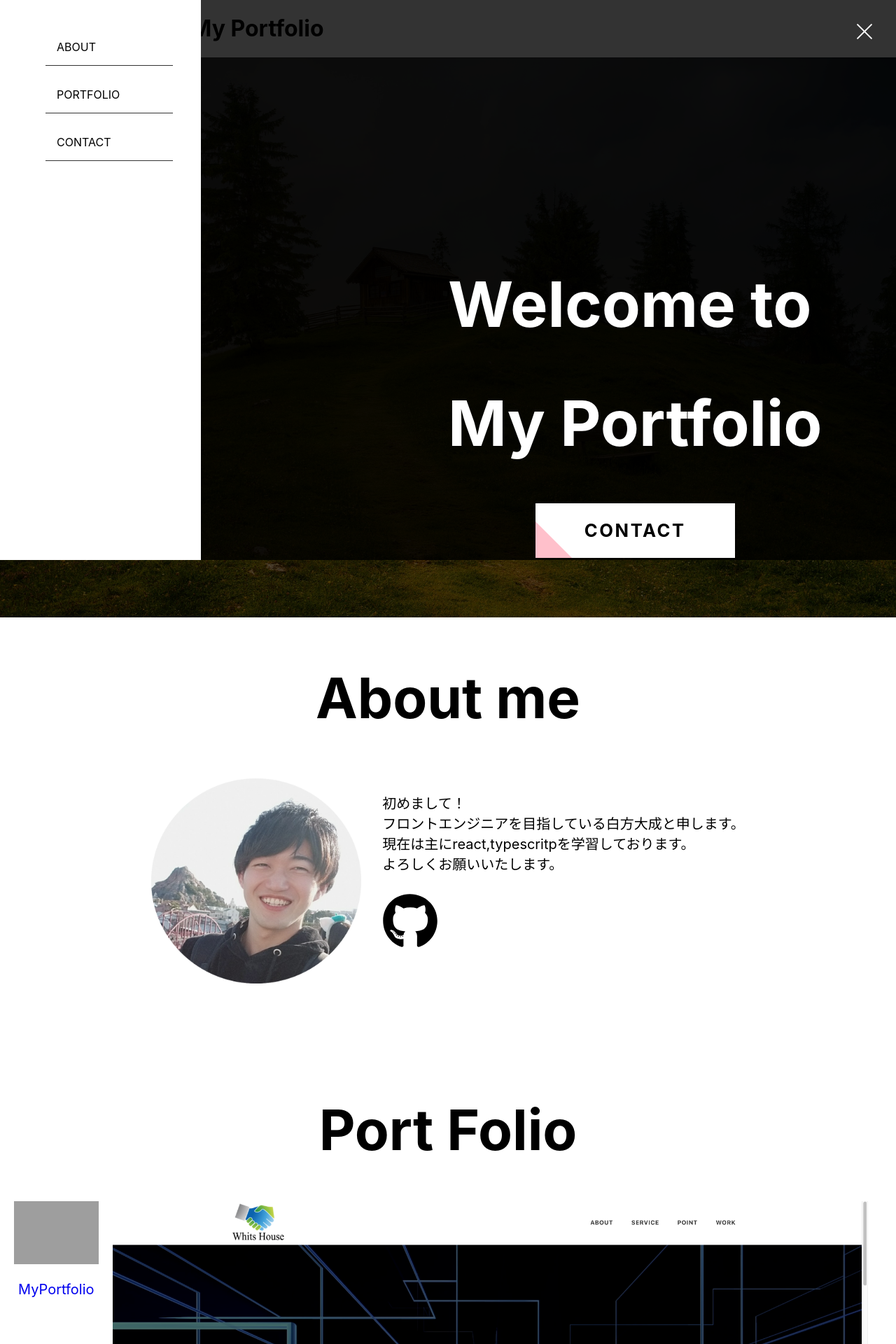
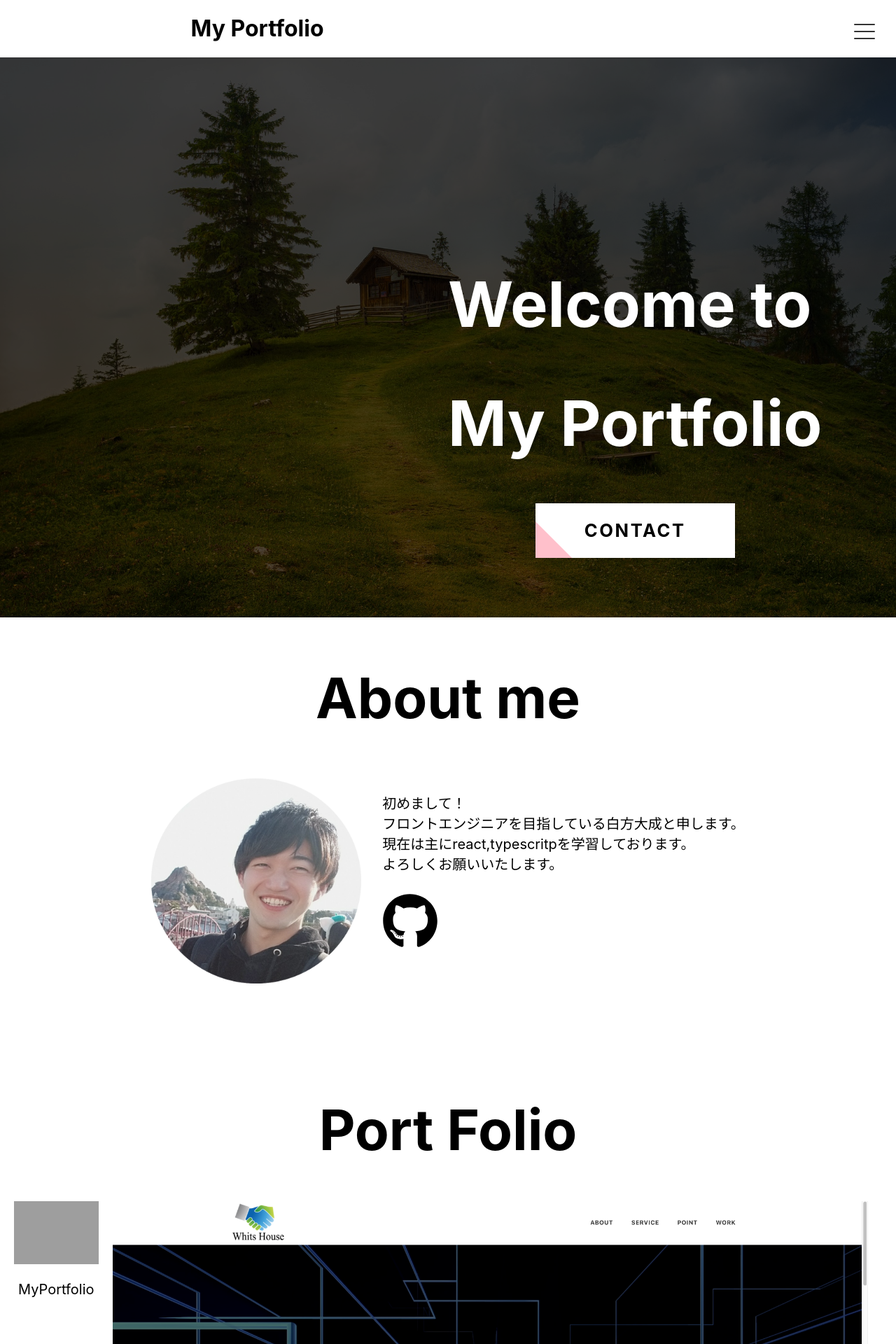
Before and after one commit to taipon55/MyPortfolio, a React (Create React App) app: page / in a window 1280 px wide. Shown: the top 1920 px of the page at 70% size. Built offline with nearby package versions, Linux system fonts and the light colour scheme; grey boxes are pictures that could not be loaded.

Commit message:
headerの修正

```diff
--- a/src/App.css
+++ b/src/App.css
@@ -5,6 +5,10 @@ header {
   display: flex;
   justify-content: space-around;
   background-color: white;
+}
+header a {
+  text-decoration: none;
+  color: #000;
 }
 nav {
   display: block;
@@ -245,6 +249,7 @@ a.btn-flat:hover:before {
 
 .portfolio-link {
   text-decoration: none;
+  color: #000;
 }
 
 /* contact */
@@ -305,7 +310,11 @@ textarea {
 .form-group {
   margin-top: 30px;
 }
-
+button {
+  margin-top: 80px;
+  width: 25%;
+  border-width: 3px;
+}
 /* Homeレスポンシブ */
 @media (max-width: 1024px) {
   .top-container {
--- a/src/App.tsx
+++ b/src/App.tsx
@@ -10,7 +10,7 @@ function App() {
       <div className="App"></div>
       <Routes>
         <Route path="/" element={<Home />} />
-        <Route path="/Form" element={<Form />} />
+        <Route path="/form" element={<Form />} />
       </Routes>
     </Router>
   );
--- a/src/components/Head.tsx
+++ b/src/components/Head.tsx
@@ -11,8 +11,12 @@ function Head() {
   return (
     <div>
       <header>
-        <h1>My Portfolio</h1>
-        <div className={active === true ? "navArea" : "open"}>
+        <a href="https://portfolio.whits-house.com/">
+          {" "}
+          <h1>My Portfolio</h1>
+        </a>
+
+        <div className={active === false ? "navArea" : "open"}>
           <nav>
             <div className="inner">
               <ul>
```
